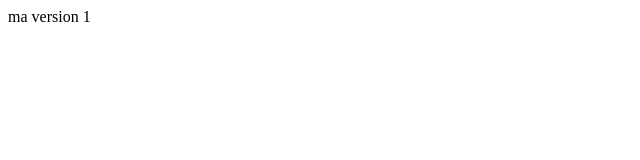
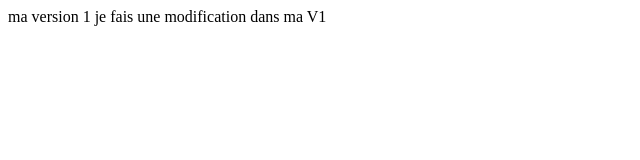
Before and after one commit to NicolasFreret/test_repo, a plain HTML site: page index.html in a window 1280 px wide. Shown: the whole page, without its empty margins (0-640 px from the left). Drawn offline with Linux system fonts and the light colour scheme.

Commit message:
Ajout ligne dans mon code

```diff
--- a/index.html
+++ b/index.html
@@ -7,5 +7,6 @@
 </head>
 <body>
     ma version 1
+    je fais une modification dans ma V1
 </body>
 </html>
```
